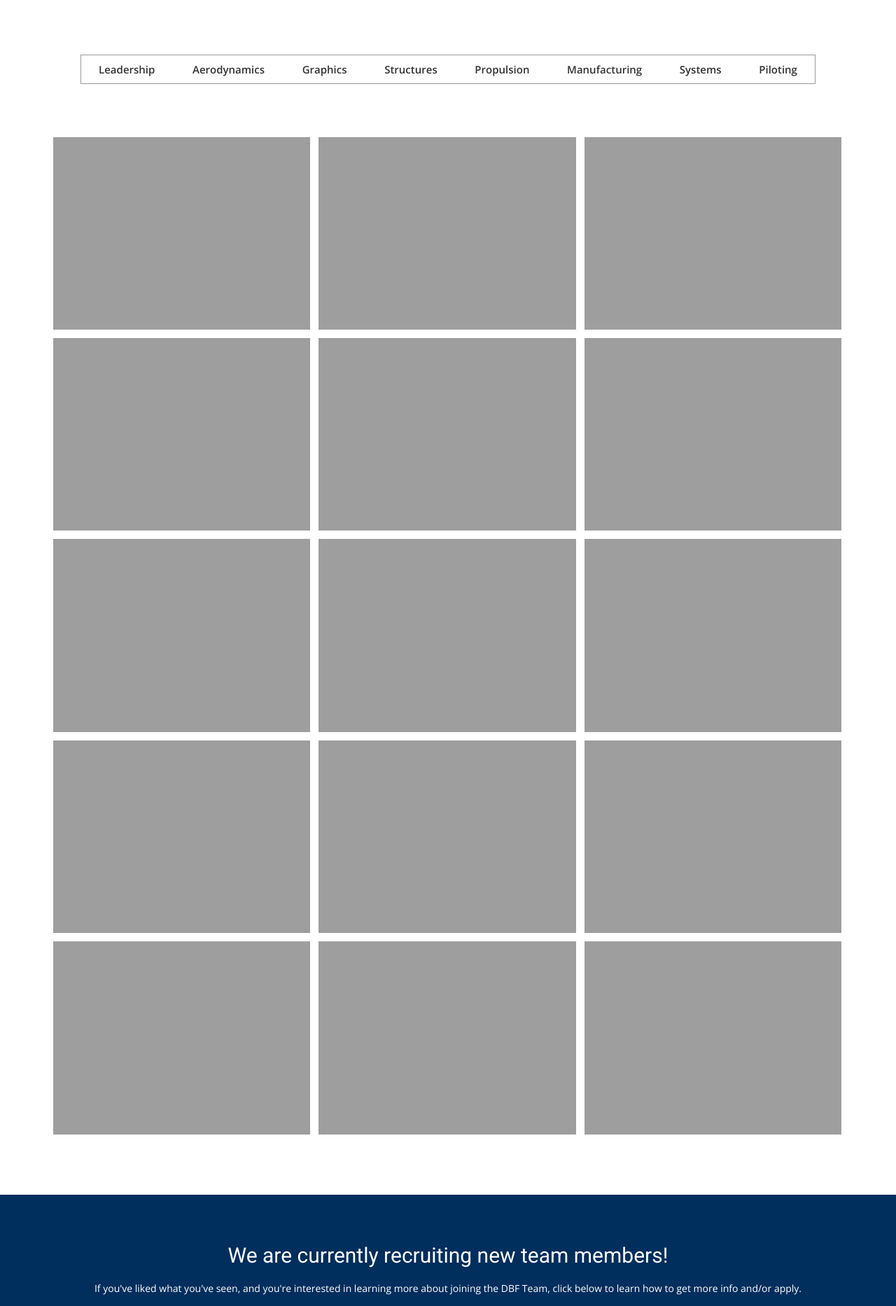
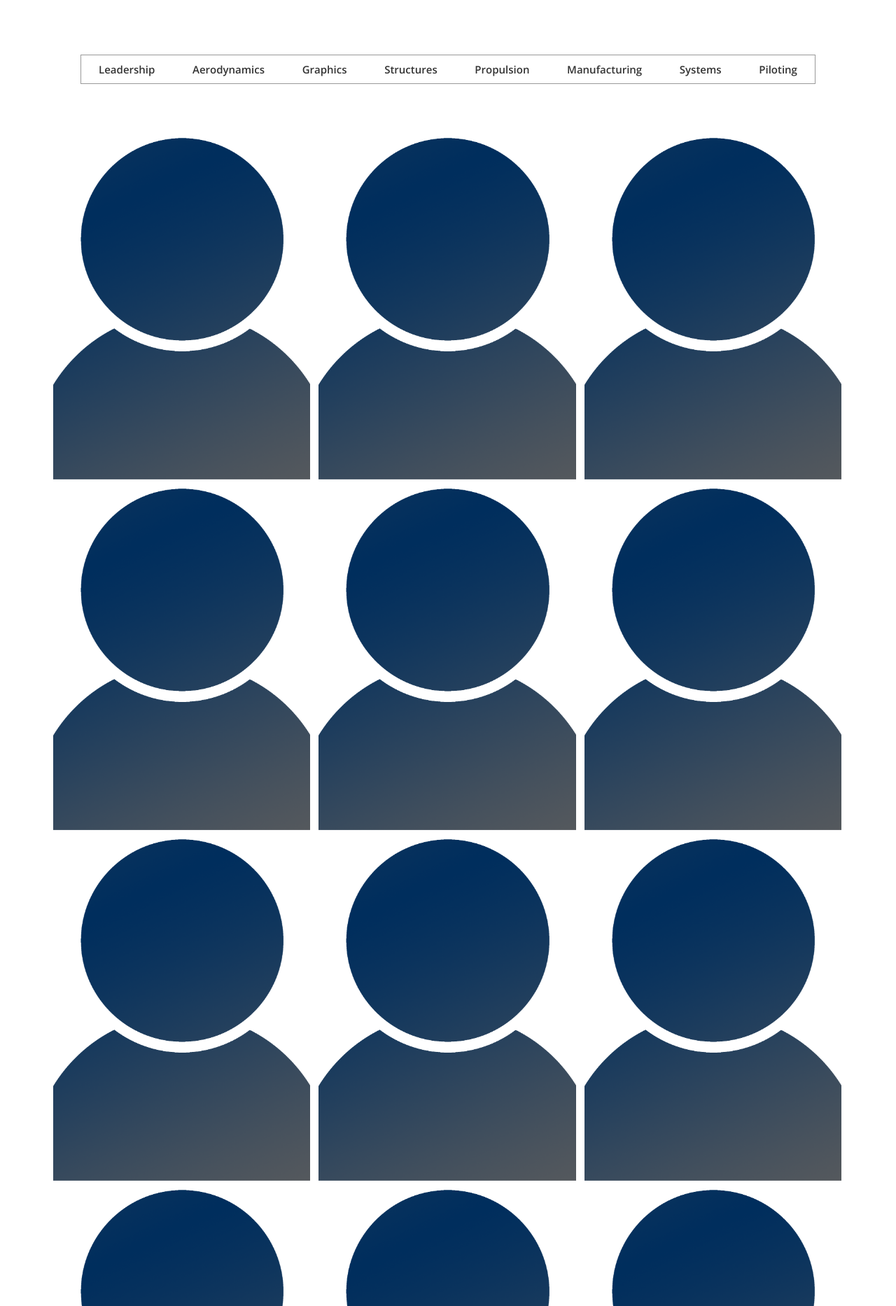
Before and after one commit to BYU-Aeronautics-Club/DBF, a Jekyll site: the page built from members.html, in a window 1280 px wide. Shown: the part 424-2290 px from the top of the page at 70% size. Built offline with Jekyll 4.4.1, drawn with Linux system fonts in a browser that asks for light colours; nearby versions of some CDN libraries; some web fonts are replaced.

Commit message:
fix links

```diff
--- a/members.html
+++ b/members.html
@@ -42,7 +42,7 @@ permalink: /members/
               <li class="mix Leadership">
                 <!-- EMAIL IF TEAM LEAD -->
                 <a href="#">
-                  <img src="{{ site.baseurl }}/img'blankperson.png" alt="">
+                  <img src="{{ site.baseurl }}/img/blankperson.png" alt="">
                   <div class="overly">
                     <div class="position-center">
                       <!-- NAME -->
@@ -59,7 +59,7 @@ permalink: /members/
               <li class="mix Leadership">
               <!-- EMAIL IF TEAM LEAD -->
                 <a href="#">
-                  <img src="{{ site.baseurl }}/img'blankperson.png" alt="">
+                  <img src="{{ site.baseurl }}/img/blankperson.png" alt="">
                   <div class="overly">
                     <div class="position-center">
                       <!-- NAME -->
@@ -76,7 +76,7 @@ permalink: /members/
               <li class="mix Leadership">
               <!-- EMAIL IF TEAM LEAD -->
                 <a href="#">
-                  <img src="{{ site.baseurl }}/img'blankperson.png" alt="">
+                  <img src="{{ site.baseurl }}/img/blankperson.png" alt="">
                   <div class="overly">
                     <div class="position-center">
                       <!-- NAME -->
@@ -93,7 +93,7 @@ permalink: /members/
               <li class="mix Leadership">
               <!-- EMAIL IF TEAM LEAD -->
                 <a href="#">
-                  <img src="{{ site.baseurl }}/img'blankperson.png" alt="">
+                  <img src="{{ site.baseurl }}/img/blankperson.png" alt="">
                   <div class="overly">
                     <div class="position-center">
                       <!-- NAME -->
@@ -110,7 +110,7 @@ permalink: /members/
               <li class="mix Leadership">
               <!-- EMAIL IF TEAM LEAD -->
                 <a href="#">
-                  <img src="{{ site.baseurl }}/img'blankperson.png" alt="">
+                  <img src="{{ site.baseurl }}/img/blankperson.png" alt="">
                   <div class="overly">
                     <div class="position-center">
                       <!-- NAME -->
@@ -127,7 +127,7 @@ permalink: /members/
               <li class="mix Leadership">
               <!-- EMAIL IF TEAM LEAD -->
                 <a href="#">
-                  <img src="{{ site.baseurl }}/img'blankperson.png" alt="">
+                  <img src="{{ site.baseurl }}/img/blankperson.png" alt="">
                   <div class="overly">
                     <div class="position-center">
                       <!-- NAME -->
@@ -144,7 +144,7 @@ permalink: /members/
               <li class="mix Leadership">
               <!-- EMAIL IF TEAM LEAD -->
                 <a href="#">
-                  <img src="{{ site.baseurl }}/img'blankperson.png" alt="">
+                  <img src="{{ site.baseurl }}/img/blankperson.png" alt="">
                   <div class="overly">
                     <div class="position-center">
                       <!-- NAME -->
@@ -161,7 +161,7 @@ permalink: /members/
               <li class="mix Leadership">
               <!-- EMAIL IF TEAM LEAD -->
                 <a href="#">
-                  <img src="{{ site.baseurl }}/img'blankperson.png" alt="">
+                  <img src="{{ site.baseurl }}/img/blankperson.png" alt="">
                   <div class="overly">
                     <div class="position-center">
                       <!-- NAME -->
@@ -179,7 +179,7 @@ permalink: /members/
               <li class="mix Aerodynamics">
               <!-- EMAIL IF TEAM LEAD -->
                 <a href="#">
-                  <img src="{{ site.baseurl }}/img'blankperson.png" alt="">
+                  <img src="{{ site.baseurl }}/img/blankperson.png" alt="">
                   <div class="overly">
                     <div class="position-center">
                       <!-- NAME -->
@@ -197,7 +197,7 @@ permalink: /members/
               <li class="mix Graphics">
               <!-- EMAIL IF TEAM LEAD -->
                 <a href="#">
-                  <img src="{{ site.baseurl }}/img'blankperson.png" alt="">
+                  <img src="{{ site.baseurl }}/img/blankperson.png" alt="">
                   <div class="overly">
                     <div class="position-center">
                       <!-- NAME -->
@@ -215,7 +215,7 @@ permalink: /members/
               <li class="mix Structures">
                 <!-- EMAIL IF TEAM LEAD -->
                 <a href="#">
-                  <img src="{{ site.baseurl }}/img'blankperson.png" alt="">
+                  <img src="{{ site.baseurl }}/img/blankperson.png" alt="">
                   <div class="overly">
                     <div class="position-center">
                       <!-- NAME -->
@@ -233,7 +233,7 @@ permalink: /members/
               <li class="mix Propulsion">
               <!-- EMAIL IF TEAM LEAD -->
                 <a href="#">
-                  <img src="{{ site.baseurl }}/img'blankperson.png" alt="">
+                  <img src="{{ site.baseurl }}/img/blankperson.png" alt="">
                   <div class="overly">
                     <div class="position-center">
                       <!-- NAME -->
@@ -251,7 +251,7 @@ permalink: /members/
               <li class="mix Manufacturing">
                 <!-- EMAIL IF TEAM LEAD -->
                 <a href="#">
-                  <img src="{{ site.baseurl }}/img'blankperson.png" alt="">
+                  <img src="{{ site.baseurl }}/img/blankperson.png" alt="">
                   <div class="overly">
                     <div class="position-center">
                       <!-- NAME -->
@@ -269,7 +269,7 @@ permalink: /members/
               <li class="mix Systems">
                   <!-- EMAIL IF TEAM LEAD -->
                 <a href="#">
-                  <img src="{{ site.baseurl }}/img'blankperson.png" alt="">
+                  <img src="{{ site.baseurl }}/img/blankperson.png" alt="">
                   <div class="overly">
                     <div class="position-center">
                       <!-- NAME -->
@@ -287,7 +287,7 @@ permalink: /members/
               <li class="mix Piloting">
                   <!-- EMAIL IF TEAM LEAD -->
                 <a href="#">
-                  <img src="{{ site.baseurl }}/img'blankperson.png" alt="">
+                  <img src="{{ site.baseurl }}/img/blankperson.png" alt="">
                   <div class="overly">
                     <div class="position-center">
                       <!-- NAME -->
```
